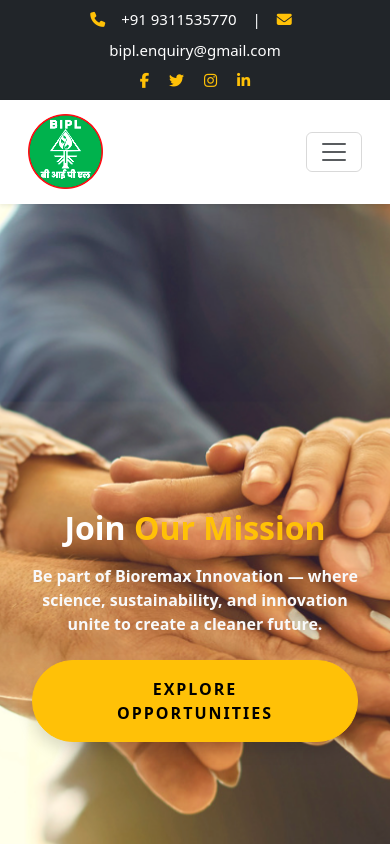
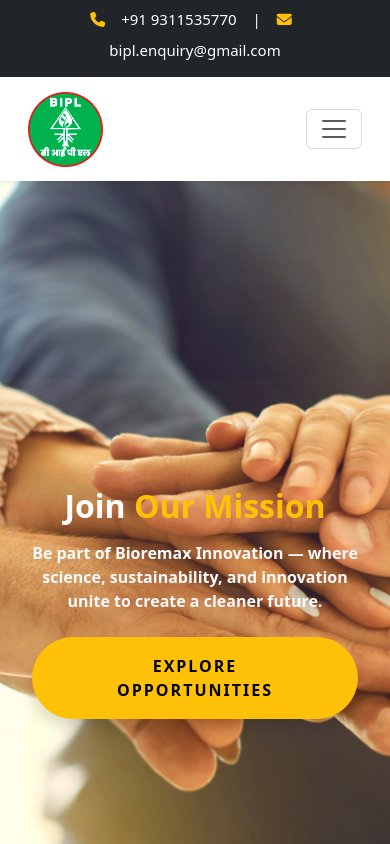
Before and after one commit to Snahel-45/new-Bioremax, a plain HTML site: page career.html in a window 390 px wide. Shown: the top 844 px of the page. Drawn offline with nearby package versions, Linux system fonts and the light colour scheme.

Commit message:
Update social icons layout in career.html

```diff
--- a/career.html
+++ b/career.html
@@ -235,12 +235,12 @@
         </div>
 
         <!-- Right Side: Social Icons -->
-        <div class="col-md-6 col-12 text-center text-md-end">
-          <a href="#" class="text-light me-3"><i class="fab fa-facebook-f"></i></a>
-          <a href="#" class="text-light me-3"><i class="fab fa-twitter"></i></a>
-          <a href="#" class="text-light me-3"><i class="fab fa-instagram"></i></a>
-          <a href="#" class="text-light"><i class="fab fa-linkedin-in"></i></a>
-        </div>
+       <div class="col-md-6 d-none d-md-block text-end">
+        <a href="#" class="text-light me-3"><i class="fab fa-facebook-f"></i></a>
+        <a href="#" class="text-light me-3"><i class="fab fa-twitter"></i></a>
+        <a href="#" class="text-light me-3"><i class="fab fa-instagram"></i></a>
+        <a href="#" class="text-light"><i class="fab fa-linkedin-in"></i></a>
+      </div>
 
       </div>
     </div>
```
